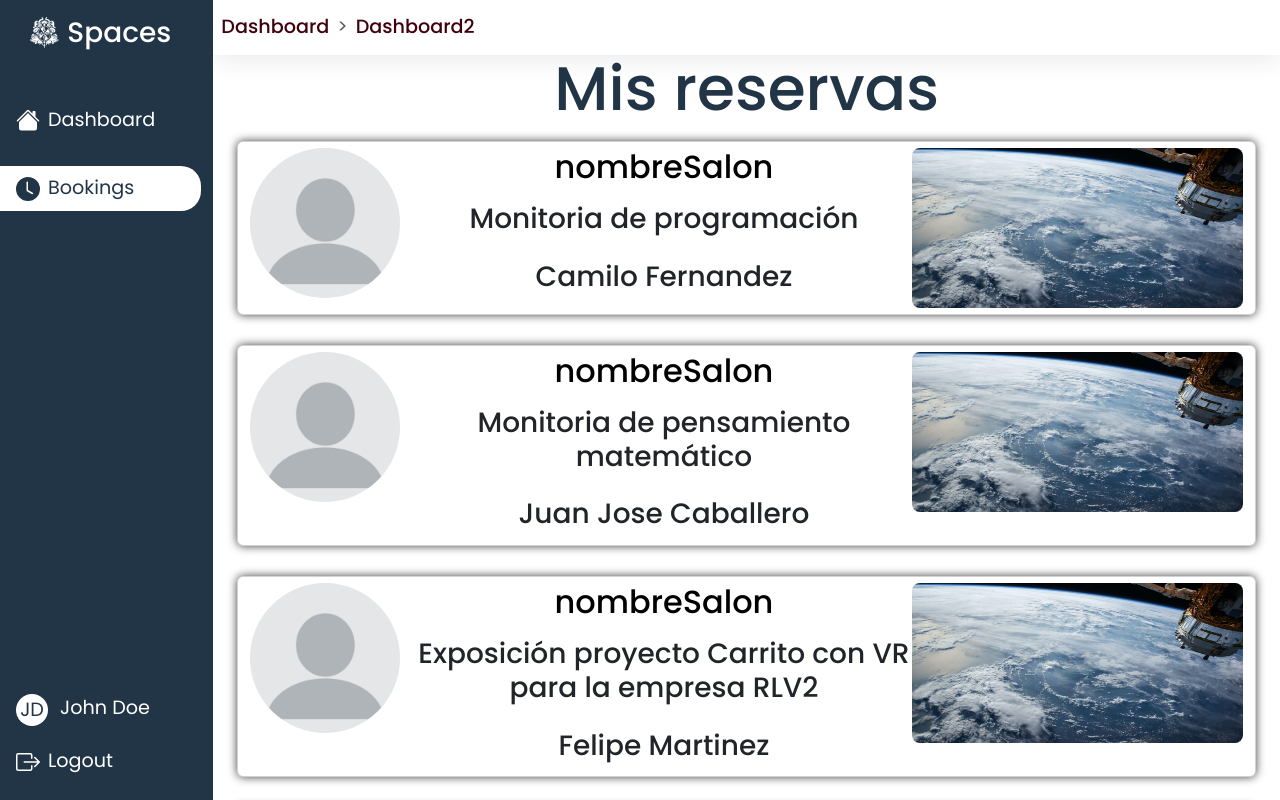
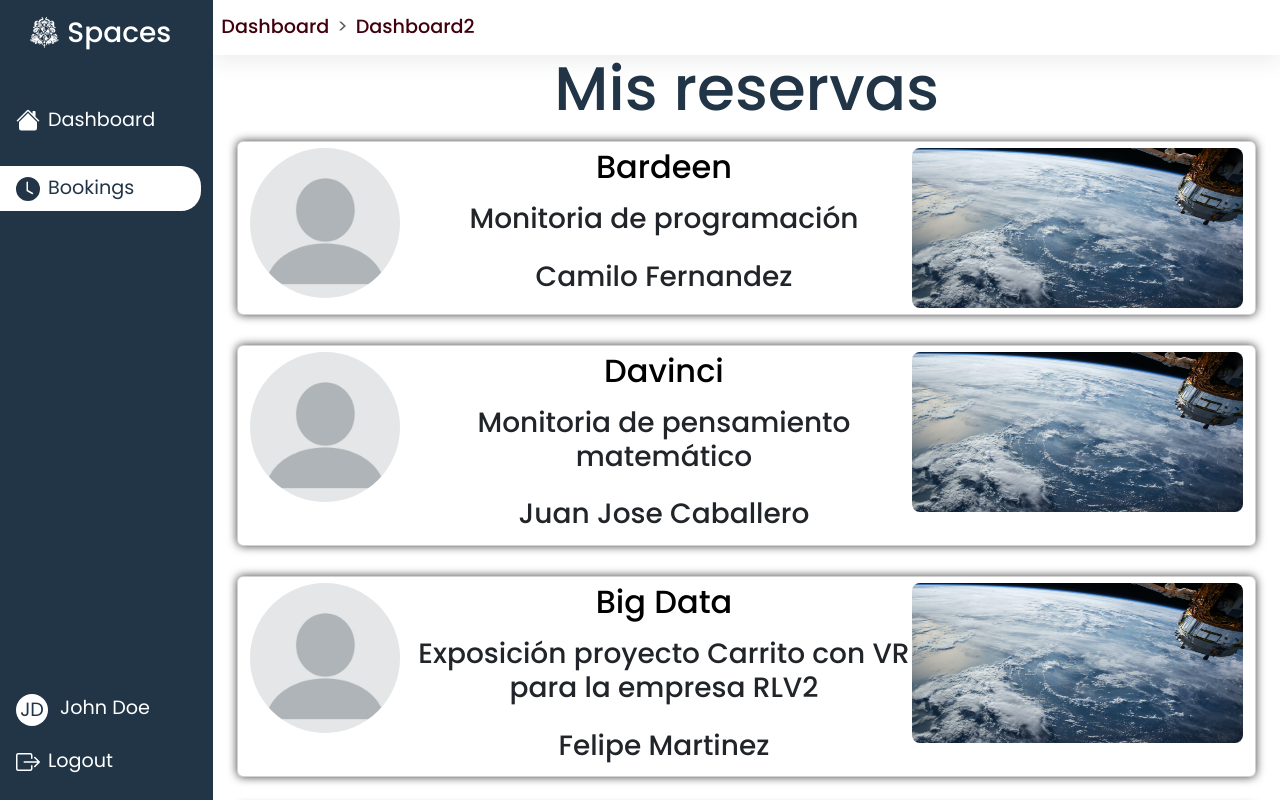
Before and after one commit to Feligx/EICTSpaces-WEB, a React (Vite) app in the folder react/eict-spaces/: page /bookings in a window 1280 px wide. Built offline with nearby package versions, Linux system fonts and the light colour scheme.

Commit message:
Update Bookings.jsx

```diff
--- a/react/eict-spaces/src/views/bookings/Bookings.jsx
+++ b/react/eict-spaces/src/views/bookings/Bookings.jsx
@@ -5,7 +5,7 @@ import {useState} from "react";
 
 const books = [
     {
-        nombreSalon: "nombreSalon",
+        nombreSalon: "Bardeen",
         profilePic: "../../../public/fotoperf.webp",
         person: "Camilo Fernandez",
         image: "../../../public/space.jpg",
@@ -15,7 +15,7 @@ const books = [
         id : 1
     },
     {
-        nombreSalon: "nombreSalon",
+        nombreSalon: "Davinci",
         profilePic: "../../../public/fotoperf.webp",
         person: "Juan Jose Caballero",
         image: "../../../public/space.jpg",
@@ -25,7 +25,7 @@ const books = [
         id : 2
     },
     {
-        nombreSalon: "nombreSalon",
+        nombreSalon: "Big Data",
         profilePic: "../../../public/fotoperf.webp",
         person: "Felipe Martinez",
         image: "../../../public/space.jpg",
@@ -35,7 +35,7 @@ const books = [
         id : 3
     },
     {
-        nombreSalon: "nombreSalon",
+        nombreSalon: "Big Data",
         profilePic: "../../../public/fotoperf.webp",
         person: "Daniel Leyva",
         image: "../../../public/space.jpg",
```
